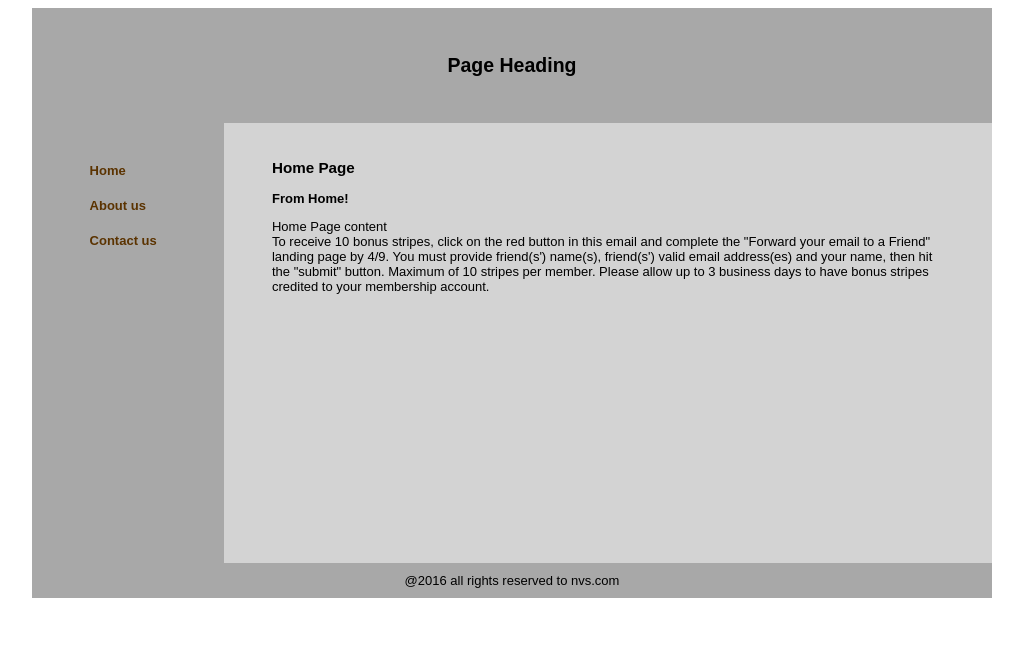
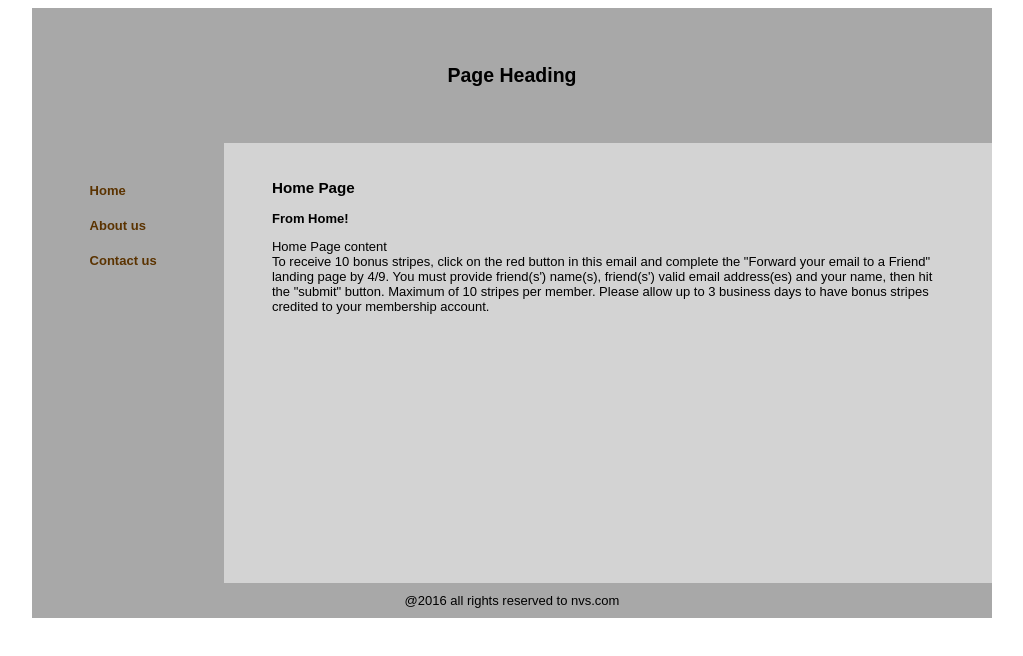
Before and after one commit to shappys/SinglePageApp1, a plain HTML site: page WebContent/index.html in a window 1280 px wide. Shown: the whole page, without its empty margins (128-1151 px from the left). Drawn offline with nearby package versions, Linux system fonts and the light colour scheme; some packages are replaced by stand-ins of ours.

Commit message:
Simple padding change for header and footer of index file

```diff
--- a/WebContent/index.html
+++ b/WebContent/index.html
@@ -23,7 +23,7 @@ li {
 	margin: 0 auto;
 }
 .header, .footer {
-	padding: 30px 0px;
+	padding: 40px 0px;
 	background: #A8A8A8;
 	text-align: center;
 }
```
